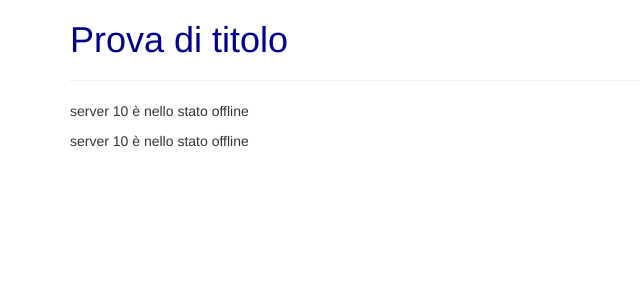
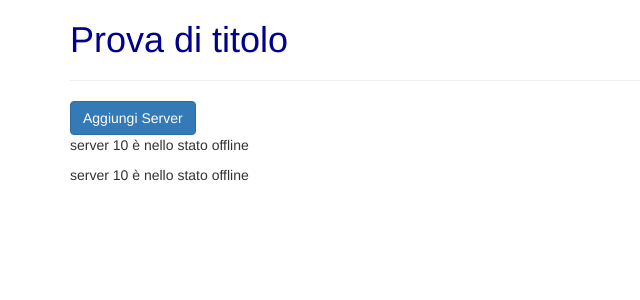
Before and after one commit to Valdorel/Angular, an Angular app in the folder my-first-project/: page / in a window 1280 px wide. Shown: the top 300 px of the page, without its empty margins (0-640 px from the left). Built offline with nearby package versions, Linux system fonts and the light colour scheme.

Commit message:
esempio di property binding

```diff
--- a/my-first-project/src/app/servers/servers.component.html
+++ b/my-first-project/src/app/servers/servers.component.html
@@ -1,2 +1,11 @@
+<button class="btn btn-primary" [disabled]="!allowNewServer"> Aggiungi Server</button>
+
+<!--
+Property binding lega un elemento sempre del component.ts a un attributo del DOM che fa parte del component.html.
+L'attributo interessato deve essere racchiuso tra parentesi quadre, così Angular sa associare l'attributo.
+
+-->
+
+
 <app-server></app-server>
 <app-server></app-server>
--- a/my-first-project/src/app/servers/servers.component.ts
+++ b/my-first-project/src/app/servers/servers.component.ts
@@ -2,12 +2,19 @@ import { Component, OnInit } from '@angular/core';
 
 @Component({
   selector: 'app-servers',
-  template: '<app-server></app-server><app-server></app-server>',
+  templateUrl: 'servers.component.html',
   styleUrls: ['./servers.component.css']
 })
 export class ServersComponent implements OnInit {
 
-  constructor() { }
+  allowNewServer = false;
+
+
+  constructor() {
+    setTimeout( () => {
+      this.allowNewServer = true;
+    },2000)
+  }
 
   ngOnInit(): void {
   }
```
